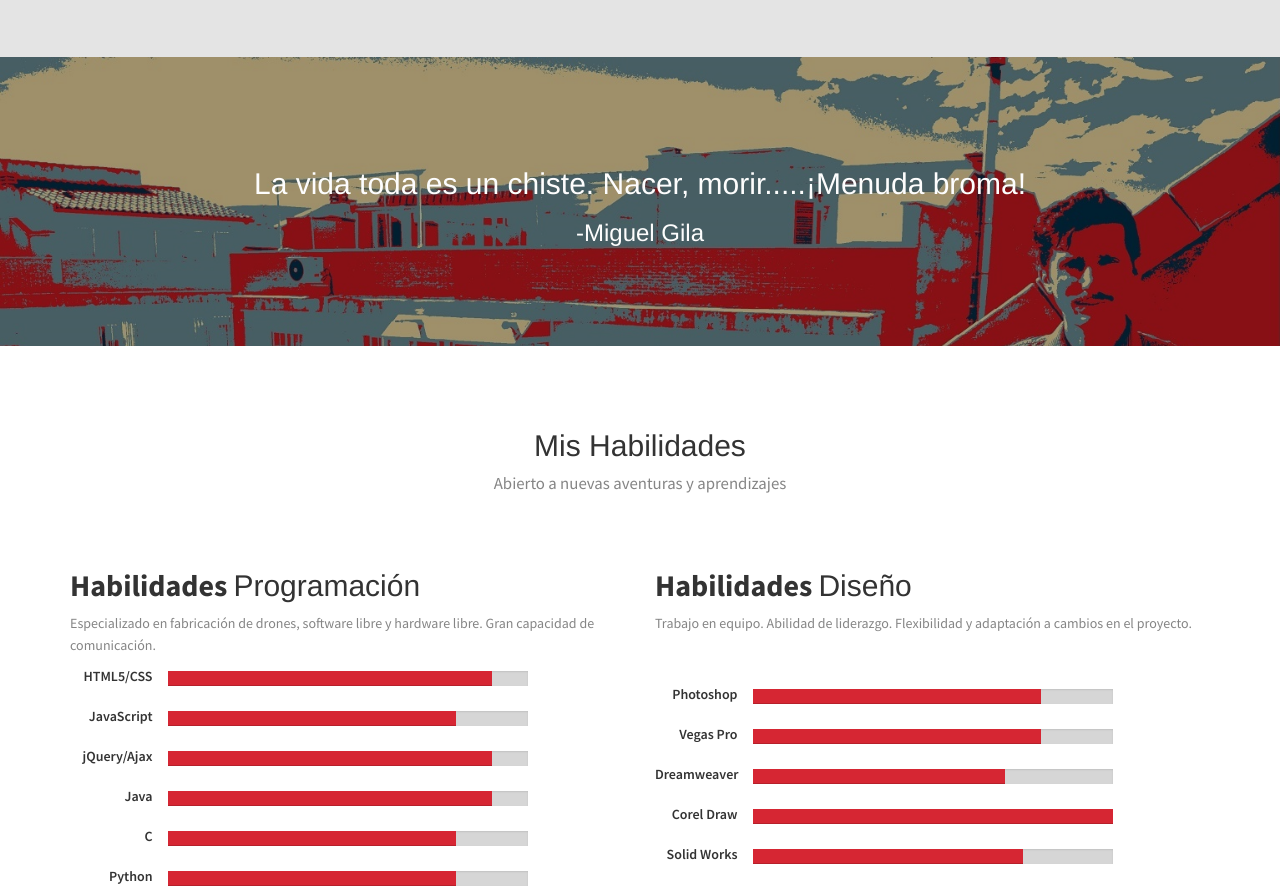
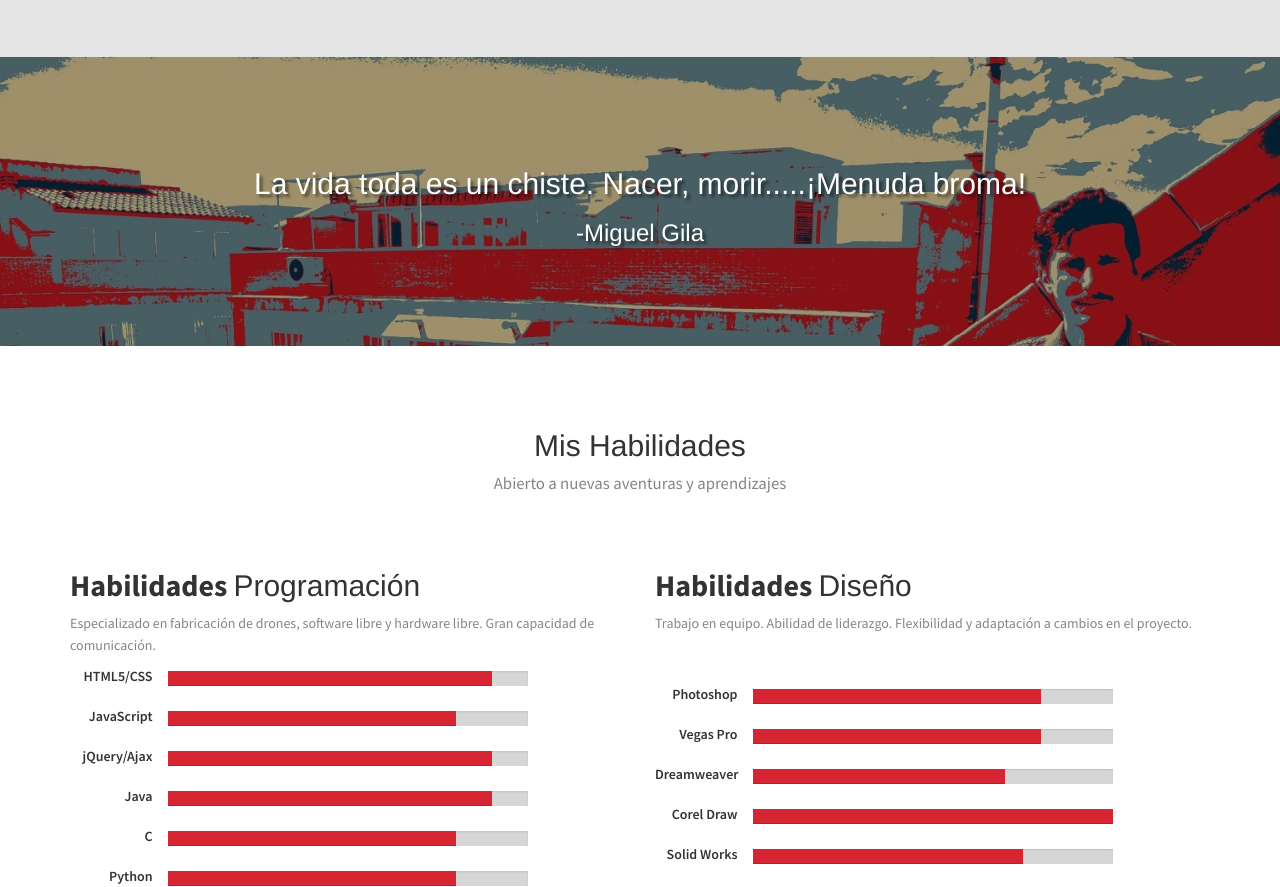
Before and after one commit to danicianuro/danicianuro.github.io, a plain HTML site: page index.html in a window 1280 px wide. Shown: the part 1295-2182 px from the top of the page. Drawn offline with Linux system fonts and the light colour scheme.

Commit message:
frase celebre con sombra

```diff
--- a/index.html
+++ b/index.html
@@ -153,7 +153,7 @@
     <!--Quote-->
     <section id="quote" class="bg-parlex">
         <div class="parlex-back">
-            <div class="container secPad text-center">
+            <div class="container secPad text-center" style="text-shadow: 3px 3px 3px rgba(0,0,0,0.5)">
 				<h2>La vida toda es un chiste. Nacer, morir.....¡Menuda broma!</h2><h3>-Miguel Gila</h3>
             </div>
             <!--/.container-->
```
